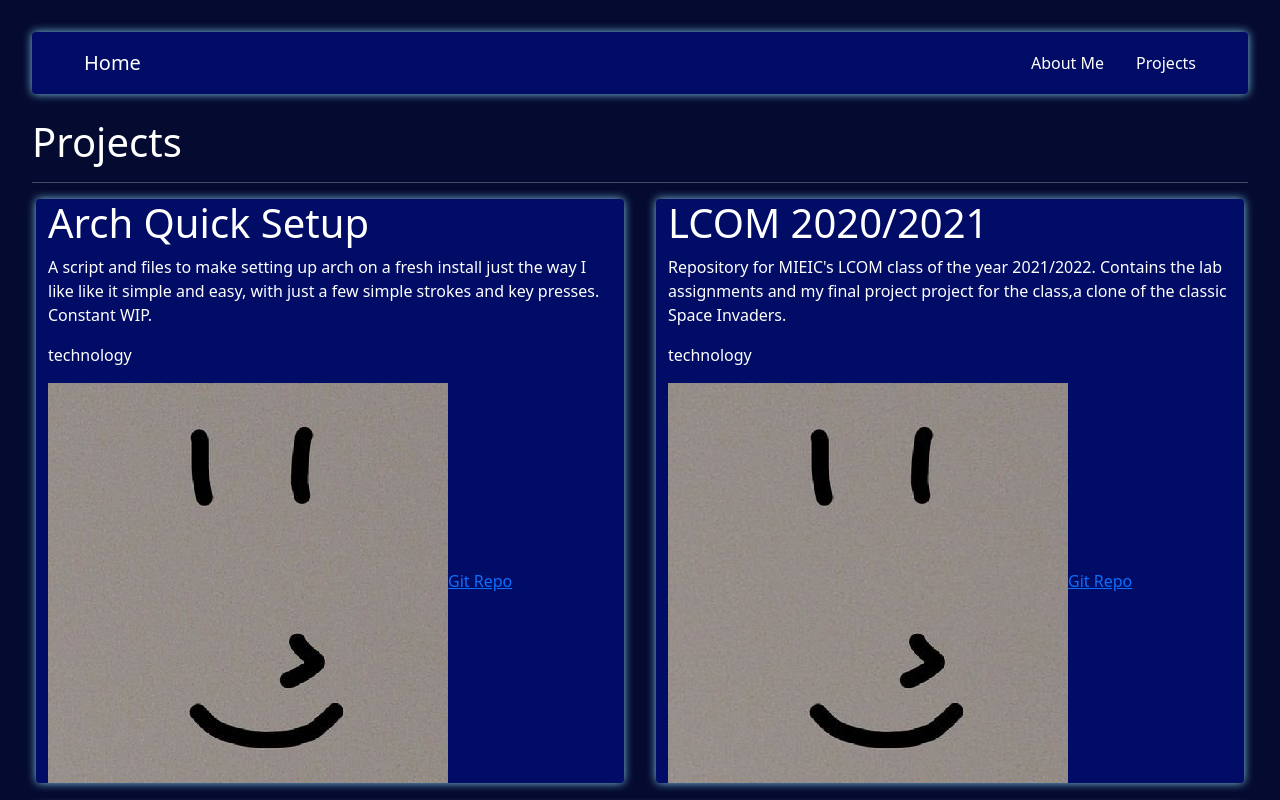
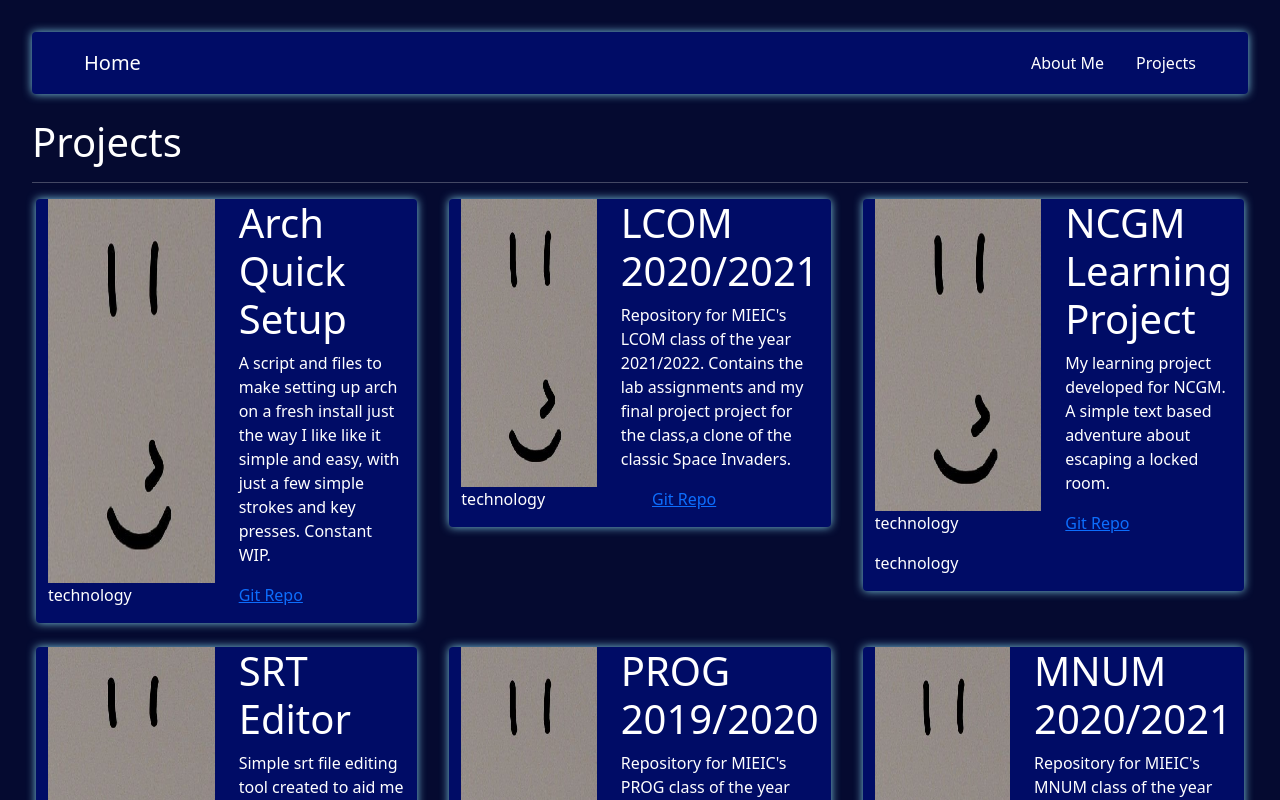
Before and after one commit to Retchut/personal-website, a React (Create React App) app: page /projects in a window 1280 px wide. Shown: the top 800 px of the page. Built offline with nearby package versions, Linux system fonts and the light colour scheme.

Commit message:
feat: simple project styling

```diff
--- a/src/Components/Project/Project.js
+++ b/src/Components/Project/Project.js
@@ -1,16 +1,31 @@
 function Project(props){
   const { projectData } = props;
-  // console.log(projectData.imgPath);
   return (
-    <div className="mw-100">
-        <h1>{projectData.name}</h1>
-        <p>{projectData.description}</p>
-        <div className="row">{projectData.technologies.map((technology, index) => <div key={projectData.name + index} className="col"><p>technology</p></div>)}</div>
-        <img src={ require('../../Assets/Images/placeholder.jpg') }></img>
-        {/* <img src={ require(projectData.imgPath) }></img> */}
+    <>
+      <div className="row">
+        <div className="col">
+          <img className="w-100 h-100" src={ require('../../Assets/Images/placeholder.jpg') }></img>
+           {/* <img src={ require(projectData.imgPath) }></img> */}
+        </div>
+        <div className="col">
+          <div className="row">
+            <h1>{projectData.name}</h1>
+          </div>
+          <div className="row">
+            <p>{projectData.description}</p>
+          </div>
+        </div>
+      </div>
 
-        <a href={projectData.url}>Git Repo</a>
+      <div className="row">
+        <div className="col">
+          <div className="row">{projectData.technologies.map((technology, index) => <div key={projectData.name + index} className="col"><p>technology</p></div>)}</div>
+        </div>
+        <div className="col">
+          <a href={projectData.url}>Git Repo</a>
+        </div>
       </div>
+    </>
   );
 }
 
```
